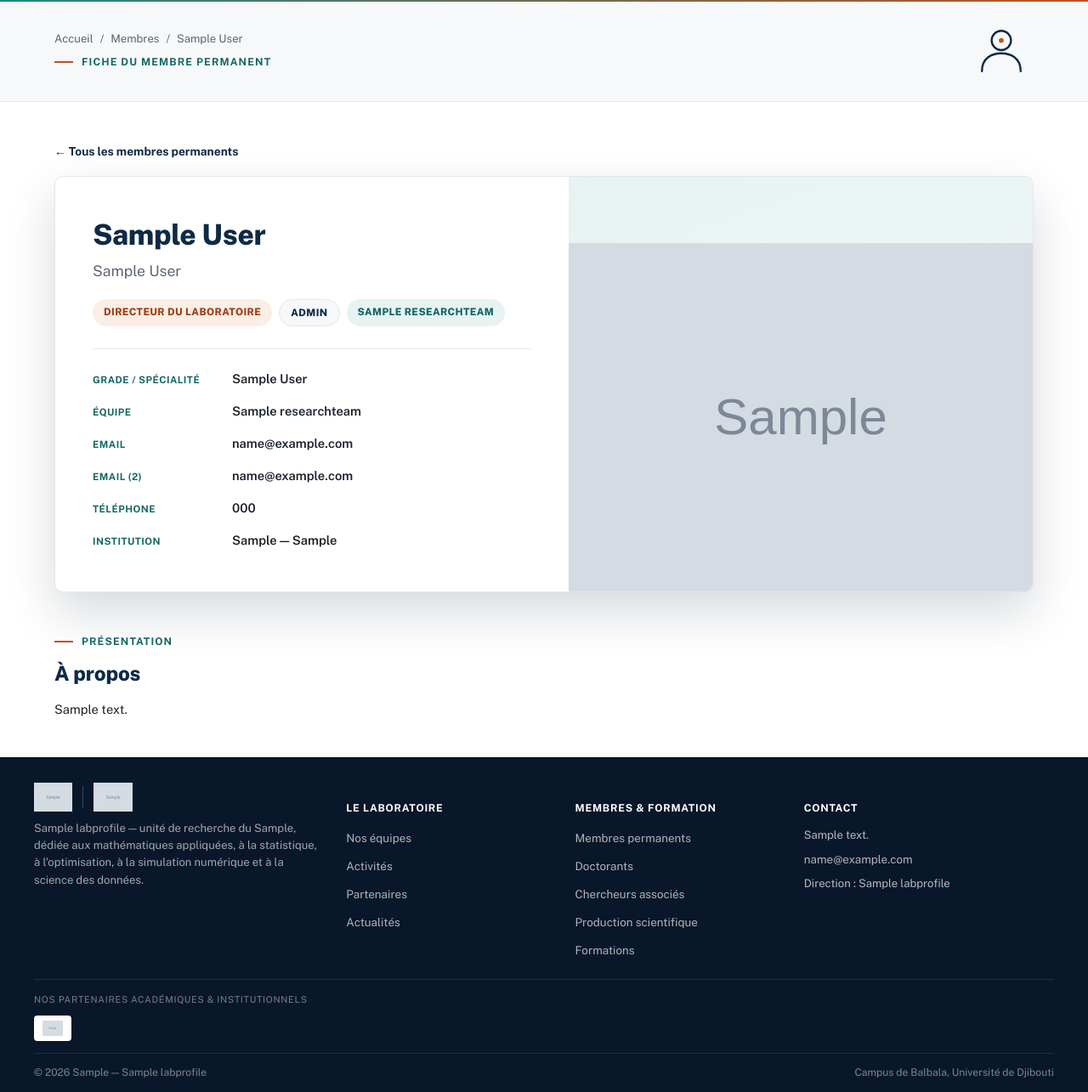
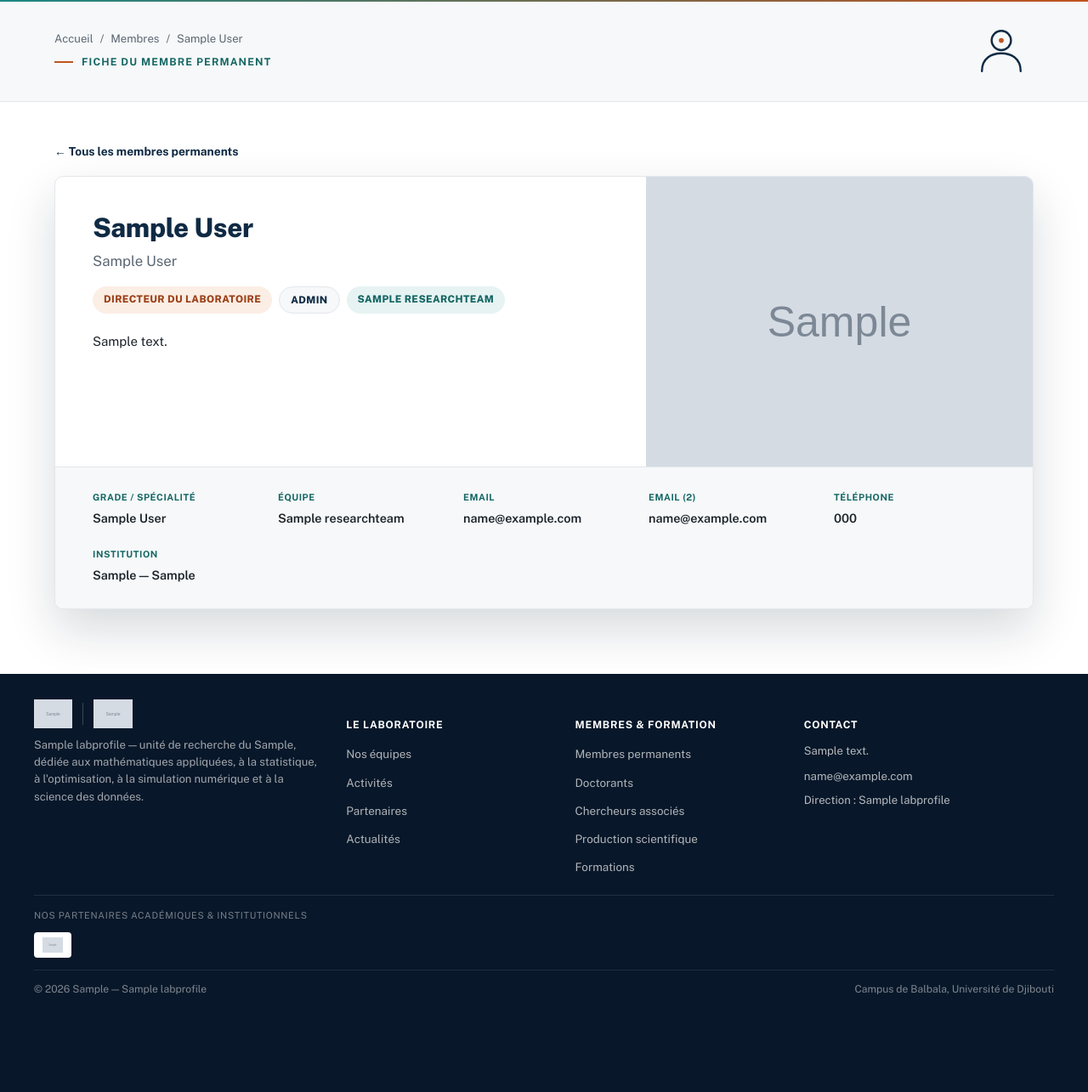
Before and after one commit to laboratoiredjib-lang/lamo, a Django app: page /membres/permanents/1/ in a window 1280 px wide; the page is wider, and only the part inside the window is pictured. Shown: the part 125-1410 px from the top of that part at 85% size. After the commit the page ends 1295 px from the top of that part, so only its background shows below. Run offline with Django 5.2, Linux system fonts and the light colour scheme; tables that the repository leaves empty hold one stand-in row (values such as "Sample post"); grey boxes marked "Sample" are stand-in pictures; parts of the project's set-up code (start-up, migrations or seed data) failed here and were passed over.

Commit message:
Réorganise la fiche membre : description sous le titre, photo compacte à droite, bandeau d'informations pleine largeur
Suit la maquette dessinée par l'utilisateur : nom/fonction + tags + à-propos regroupés à gauche,
photo réduite à droite, puis une bande d'informations (grade, équipe, contacts) sur toute la largeur
sous la carte, pour les trois types de fiches (permanents, doctorants, associés).

```diff
--- a/lab/static/lab/css/style.css
+++ b/lab/static/lab/css/style.css
@@ -355,45 +355,49 @@ table.data-table { width: 100%; border-collapse: collapse; min-width: 620px; }
 .member-card .m-view { display: block; margin-top: 12px; font-size: 0.78rem; font-weight: 700; color: var(--teal-dark); opacity: 0; transform: translateY(4px); transition: opacity .2s var(--ease), transform .2s var(--ease); }
 .member-card:hover .m-view { opacity: 1; transform: translateY(0); }
 
-/* ---------- Member detail (fiche profil) : photo pleine hauteur à droite, façon portfolio ---------- */
+/* ---------- Member detail (fiche profil) : titre + description à gauche, photo compacte à
+   droite, bande d'informations pleine largeur en bas de la carte ---------- */
 @keyframes member-enter-left { from { opacity: 0; transform: translateX(-28px); } to { opacity: 1; transform: translateX(0); } }
 @keyframes member-enter-right { from { opacity: 0; transform: translateX(28px); } to { opacity: 1; transform: translateX(0); } }
 @keyframes member-enter-up { from { opacity: 0; transform: translateY(18px); } to { opacity: 1; transform: translateY(0); } }
 
 .member-hero-card {
-  display: grid; grid-template-columns: 1.05fr 0.95fr; align-items: stretch;
   background: #fff; border: 1px solid var(--line); border-radius: var(--radius-lg);
-  overflow: hidden; margin-bottom: 8px; box-shadow: var(--shadow-lg);
+  overflow: hidden; margin-bottom: 32px; box-shadow: var(--shadow-lg);
 }
-.member-hero-content {
-  padding: 48px 44px; display: flex; flex-direction: column; justify-content: center;
-  animation: member-enter-left .7s var(--ease-out) both;
-}
-.member-hero-content h1 { font-size: 2.1rem; margin-bottom: 6px; }
-.member-hero-content .role { color: var(--muted); font-size: 1.1rem; margin-bottom: 18px; }
-.member-hero-content .tags { display: flex; gap: 8px; flex-wrap: wrap; margin-bottom: 26px; }
-.member-hero-content .tag { font-size: 0.74rem; font-weight: 800; padding: 5px 13px; border-radius: 100px; text-transform: uppercase; letter-spacing: 0.03em; }
-.member-hero-content .tag--accent { background: var(--accent-tint); color: var(--accent-dark); }
-.member-hero-content .tag--teal { background: var(--teal-tint); color: var(--teal-dark); }
-.member-hero-content .tag--navy { background: var(--bg-alt); color: var(--navy); border: 1px solid var(--line); }
+.member-hero-top { display: grid; grid-template-columns: 1.3fr 0.85fr; align-items: stretch; }
 
-.member-info-inline { display: flex; flex-direction: column; gap: 13px; padding-top: 22px; border-top: 1px solid var(--line); }
-.member-info-inline .row { display: flex; gap: 14px; font-size: 0.92rem; align-items: baseline; }
-.member-info-inline .row strong { color: var(--teal-dark); font-weight: 700; min-width: 150px; flex-shrink: 0; font-size: 0.72rem; text-transform: uppercase; letter-spacing: 0.04em; }
-.member-info-inline .row span, .member-info-inline .row a { color: var(--ink); font-weight: 600; }
-.member-info-inline .row a:hover { color: var(--accent); }
+.member-hero-text { padding: 40px 44px; animation: member-enter-left .7s var(--ease-out) both; }
+.member-hero-text h1 { font-size: 1.95rem; margin-bottom: 6px; }
+.member-hero-text .role { color: var(--muted); font-size: 1.05rem; margin-bottom: 16px; }
+.member-hero-text .tags { display: flex; gap: 8px; flex-wrap: wrap; margin-bottom: 20px; }
+.member-hero-text .tag { font-size: 0.74rem; font-weight: 800; padding: 5px 13px; border-radius: 100px; text-transform: uppercase; letter-spacing: 0.03em; }
+.member-hero-text .tag--accent { background: var(--accent-tint); color: var(--accent-dark); }
+.member-hero-text .tag--teal { background: var(--teal-tint); color: var(--teal-dark); }
+.member-hero-text .tag--navy { background: var(--bg-alt); color: var(--navy); border: 1px solid var(--line); }
+.member-hero-text .bio-lede { font-size: 0.94rem; line-height: 1.75; color: var(--ink-700, var(--ink)); }
 
-.member-hero-photo {
-  position: relative; min-height: 380px;
+.member-hero-photo-compact {
+  position: relative; min-height: 260px;
   background: linear-gradient(160deg, var(--teal-tint), var(--bg-alt));
   animation: member-enter-right .7s var(--ease-out) both;
 }
-.member-hero-photo img { width: 100%; height: 100%; object-fit: contain; object-position: center bottom; display: block; }
-.member-hero-photo .portrait-initials {
-  width: 100%; height: 100%; min-height: 380px; display: flex; align-items: center; justify-content: center;
+.member-hero-photo-compact img { width: 100%; height: 100%; object-fit: contain; object-position: center bottom; display: block; }
+.member-hero-photo-compact .portrait-initials {
+  width: 100%; height: 100%; min-height: 260px; display: flex; align-items: center; justify-content: center;
   background: linear-gradient(135deg, var(--teal), var(--navy)); color: #fff;
-  font-family: var(--font-math); font-style: italic; font-weight: 600; font-size: 5.5rem;
+  font-family: var(--font-math); font-style: italic; font-weight: 600; font-size: 4rem;
 }
+
+.member-info-band {
+  border-top: 1px solid var(--line); background: var(--bg-alt);
+  padding: 26px 44px; display: grid; grid-template-columns: repeat(auto-fit, minmax(180px, 1fr)); gap: 20px 28px;
+  animation: member-enter-up .7s var(--ease-out) .1s both;
+}
+.member-info-band .row { display: flex; flex-direction: column; gap: 4px; }
+.member-info-band .row strong { font-size: 0.68rem; text-transform: uppercase; letter-spacing: 0.05em; color: var(--teal-dark); font-weight: 700; }
+.member-info-band .row span, .member-info-band .row a { font-size: 0.9rem; color: var(--ink); font-weight: 600; }
+.member-info-band .row a:hover { color: var(--accent); }
 
 .info-grid { display: grid; grid-template-columns: repeat(2, 1fr); gap: 10px; margin: 20px 0; }
 .info-tile { background: var(--bg-alt); border: 1px solid var(--line); border-radius: var(--radius); padding: 12px 14px; }
@@ -577,12 +581,11 @@ table.data-table { width: 100%; border-collapse: collapse; min-width: 620px; }
   .grid-3, .grid-4 { grid-template-columns: 1fr 1fr; }
   .member-grid, .related-members { grid-template-columns: 1fr 1fr; }
   .page-header-icon { width: 56px; height: 56px; }
-  .member-hero-card { grid-template-columns: 1fr; }
-  .member-hero-content { padding: 32px 24px; text-align: center; }
-  .member-hero-content .tags { justify-content: center; }
-  .member-info-inline .row { flex-direction: column; gap: 2px; text-align: center; }
-  .member-info-inline .row strong { min-width: 0; }
-  .member-hero-photo, .member-hero-photo .portrait-initials { min-height: 260px; }
+  .member-hero-top { grid-template-columns: 1fr; }
+  .member-hero-text { padding: 28px 22px; text-align: center; }
+  .member-hero-text .tags { justify-content: center; }
+  .member-hero-photo-compact, .member-hero-photo-compact .portrait-initials { min-height: 220px; }
+  .member-info-band { grid-template-columns: 1fr 1fr; padding: 22px; }
   .info-grid { grid-template-columns: 1fr; }
   .footer-grid { grid-template-columns: 1fr; }
   .join-box { flex-direction: column; text-align: center; padding: 24px 20px; }
--- a/lab/templates/lab/member_permanent_detail.html
+++ b/lab/templates/lab/member_permanent_detail.html
@@ -24,7 +24,8 @@
     <a href="{% url 'lab:members_permanent' %}" class="back-link">← Tous les membres permanents</a>
 
     <div class="member-hero-card">
-      <div class="member-hero-content">
+      <div class="member-hero-top">
+        <div class="member-hero-text">
           <h1>{{ member.full_name }}</h1>
           <div class="role">{{ member.title }}</div>
           <div class="tags">
@@ -32,7 +33,16 @@
             {% if member.role_tag %}<span class="tag tag--navy">{{ member.role_tag }}</span>{% endif %}
             {% if member.team %}<span class="tag tag--teal">{{ member.team.name }}</span>{% endif %}
           </div>
-        <div class="member-info-inline">
+          {% if member.bio %}
+          <p class="bio-lede">{{ member.bio }}</p>
+          {% endif %}
+        </div>
+        <div class="member-hero-photo-compact">
+          {% if member.photo %}<img src="{{ member.photo.url }}" alt="{{ member.full_name }}">{% else %}<div class="portrait-initials">{{ member.full_name|initials }}</div>{% endif %}
+        </div>
+      </div>
+
+      <div class="member-info-band">
         <div class="row"><strong>Grade / Spécialité</strong><span>{{ member.title }}</span></div>
         {% if member.team %}<div class="row"><strong>Équipe</strong><span>{{ member.team.name }}</span></div>{% endif %}
         {% if member.email %}<div class="row"><strong>Email</strong><a href="mailto:{{ member.email }}">{{ member.email }}</a></div>{% endif %}
@@ -40,20 +50,6 @@
         {% if member.phone %}<div class="row"><strong>Téléphone</strong><span>{{ member.phone }}</span></div>{% endif %}
         <div class="row"><strong>Institution</strong><span>{{ profile.acronym }} — {{ profile.affiliation }}</span></div>
       </div>
-      </div>
-      <div class="member-hero-photo">
-        {% if member.photo %}<img src="{{ member.photo.url }}" alt="{{ member.full_name }}">{% else %}<div class="portrait-initials">{{ member.full_name|initials }}</div>{% endif %}
-      </div>
-    </div>
-
-    <div class="reveal" style="margin-top:48px;">
-      <span class="eyebrow">Présentation</span>
-      <h2>À propos</h2>
-      {% if member.bio %}
-      <div class="prose"><p>{{ member.bio }}</p></div>
-      {% else %}
-      <p class="lede">Aucune présentation renseignée pour le moment.</p>
-      {% endif %}
     </div>
 
     {% if others %}
```
Also changed, not shown: lab/templates/lab/member_associate_detail.html (+12 -16 lines), lab/templates/lab/member_doctorant_detail.html (+12 -16 lines). Lines whose indentation alone changed are shown as unchanged.
